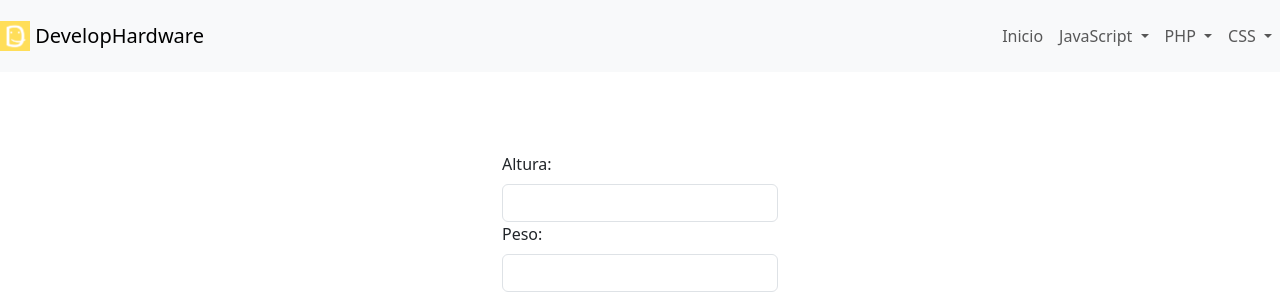
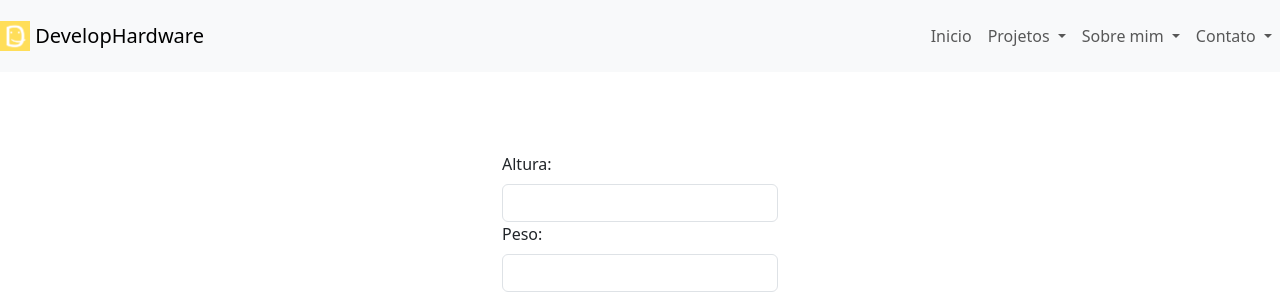
Before and after one commit to develophardware/projetos, a PHP site: page /Calculo-IMC/index.php in a window 1280 px wide. Shown: the top 300 px of the page. Run offline with PHP 8.4, Linux system fonts and the light colour scheme.

Commit message:
Atualizando Menu

```diff
--- a/pages/header.php
+++ b/pages/header.php
@@ -28,7 +28,7 @@
                         </li>
                         <li class="nav-item dropdown">
                             <a class="nav-link dropdown-toggle" href="#" id="navbarDropdownMenuLink" role="button" data-toggle="dropdown" aria-haspopup="true" aria-expanded="false">
-                        JavaScript
+                        Projetos
                       </a>
                             <div class="dropdown-menu" aria-labelledby="navbarDropdownMenuLink">
                                 <a class="dropdown-item" target="_blank" href="/Calculo-IMC/index.php">Calculo IMC</a>
@@ -38,13 +38,13 @@
                         </li>
                         <li class="nav-item dropdown">
                             <a class="nav-link dropdown-toggle" href="#" id="navbarDropdownMenuLink" role="button" data-toggle="dropdown" aria-haspopup="true" aria-expanded="false">
-                        PHP
+                        Sobre mim
                       </a>
 
                         </li>
                         <li class="nav-item dropdown">
                             <a class="nav-link dropdown-toggle" href="#" id="navbarDropdownMenuLink" role="button" data-toggle="dropdown" aria-haspopup="true" aria-expanded="false">
-                        CSS
+                        Contato
                       </a>
 
                         </li>
```
